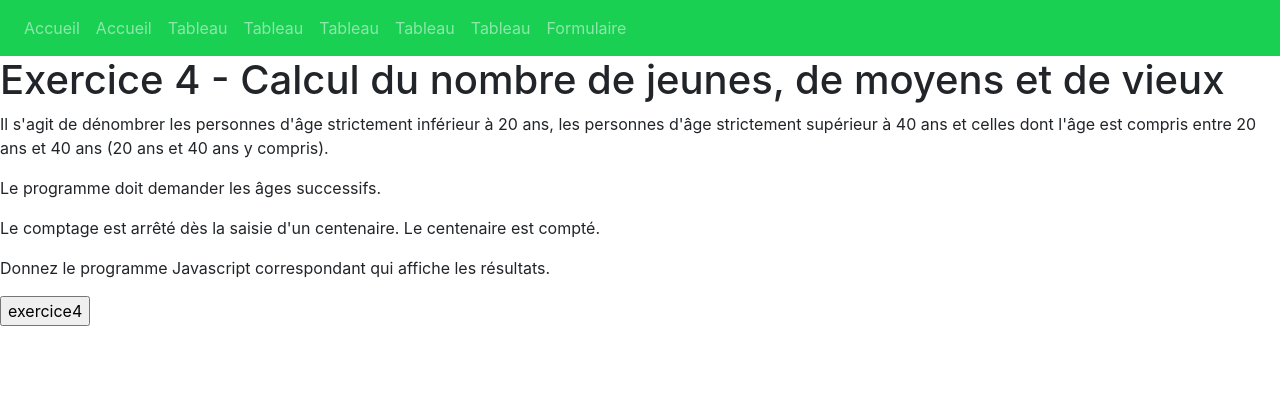
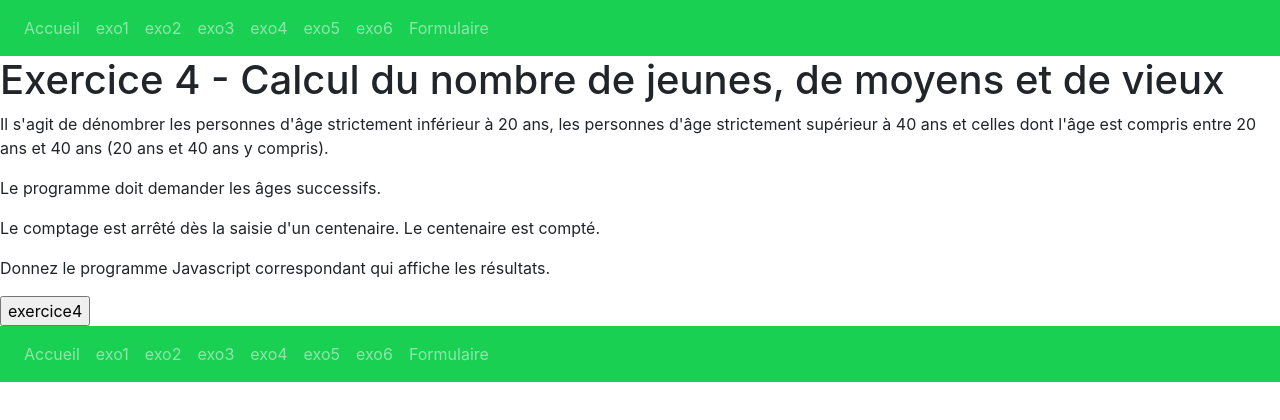
Before and after one commit to nicofoviaux/evaluation, a plain HTML site: page exo4.html in a window 1280 px wide. Drawn offline with nearby package versions, Linux system fonts and the light colour scheme.

Commit message:
Update exo4.html

```diff
--- a/exo4.html
+++ b/exo4.html
@@ -19,22 +19,22 @@
                                 <a class="nav-link" href="acceuil.html">Accueil</a>
                             </li>
                                 <li class="nav-item">
-                                    <a class="nav-link" href="exo1.html">Accueil</a>
+                                    <a class="nav-link" href="exo1.html">exo1</a>
                                  </li>
                                      <li class="nav-item">
-                                    <a class="nav-link" href="exo2.html">Tableau</a>
+                                    <a class="nav-link" href="exo2.html">exo2</a>
                                 </li>
                                     <li class="nav-item">
-                                        <a class="nav-link" href="exo3.html">Tableau</a>
+                                        <a class="nav-link" href="exo3.html">exo3</a>
                                     </li>
                                         <li class="nav-item">
-                                            <a class="nav-link" href="exo4.html">Tableau</a>
+                                            <a class="nav-link" href="exo4.html">exo4</a>
                                         </li>
                                             <li class="nav-item">
-                                                <a class="nav-link" href="exo5.html">Tableau</a>
+                                                <a class="nav-link" href="exo5.html">exo5</a>
                                             </li>
                                                 <li class="nav-item">
-                                                    <a class="nav-link" href="exo6.html">Tableau</a>
+                                                    <a class="nav-link" href="exo6.html">exo6</a>
                                                 </li>
                                                     <li class="nav-item">
                                                         <a class="nav-link" href="formulaire.html">Formulaire</a>
@@ -52,7 +52,43 @@
                 <input type="button" value="exercice4" id="exo4">
                 <span id="result3"></span>
     </article>
-
+    <footer>
+            <nav id="navbar" class="navbar navbar-expand-sm navbar-dark col" style="background-color: #19D053" >
+                    <!--la navbar retrecit au niveau sm et pour changer la couleur de fond soit mette bg-"la couleur" sinon cree un style sur la bar-->
+                <button class="navbar-toggler" type="button" data-toggle="collapse" data-target="#collapsibleNavbar">
+                    <span class="navbar-toggler-icon"></span>
+                    </button>
+                    <div class="collapse navbar-collapse" id="collapsibleNavbar">
+                        <ul class="navbar-nav">
+                            <li class="nav-item">
+                                <a class="nav-link" href="acceuil.html">Accueil</a>
+                            </li>
+                                <li class="nav-item">
+                                    <a class="nav-link" href="exo1.html">exo1</a>
+                                 </li>
+                                     <li class="nav-item">
+                                    <a class="nav-link" href="exo2.html">exo2</a>
+                                </li>
+                                    <li class="nav-item">
+                                        <a class="nav-link" href="exo3.html">exo3</a>
+                                    </li>
+                                        <li class="nav-item">
+                                            <a class="nav-link" href="exo4.html">exo4</a>
+                                        </li>
+                                            <li class="nav-item">
+                                                <a class="nav-link" href="exo5.html">exo5</a>
+                                            </li>
+                                                <li class="nav-item">
+                                                    <a class="nav-link" href="exo6.html">exo6</a>
+                                                </li>
+                                                    <li class="nav-item">
+                                                        <a class="nav-link" href="formulaire.html">Formulaire</a>
+                                                    </li>
+                        </ul>
+                    </div>
+                </nav>
+    </footer>
+    <script src="assets/js/exo4.js"></script>
     <script src="https://code.jquery.com/jquery-3.3.1.slim.min.js" ></script>
     <script src="https://cdnjs.cloudflare.com/ajax/libs/popper.js/1.14.7/umd/popper.min.js"></script>
     <script src="https://stackpath.bootstrapcdn.com/bootstrap/4.3.1/js/bootstrap.min.js"></script>
```
